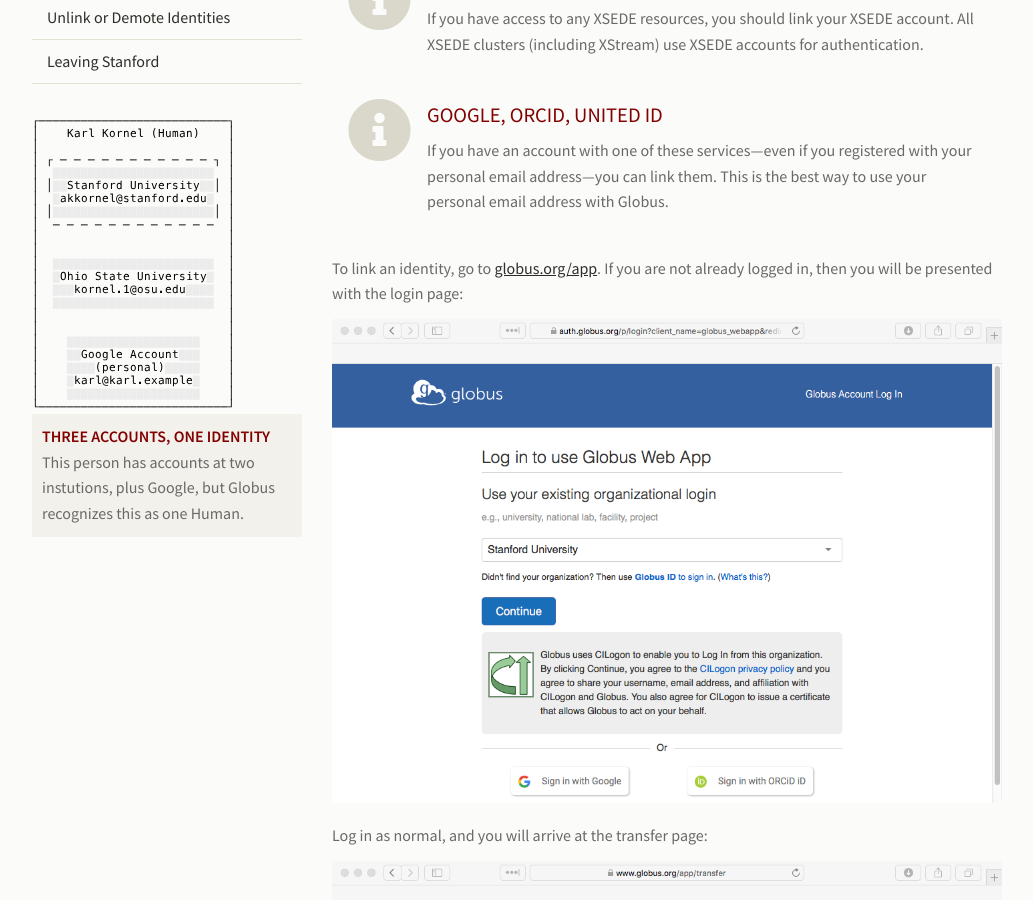
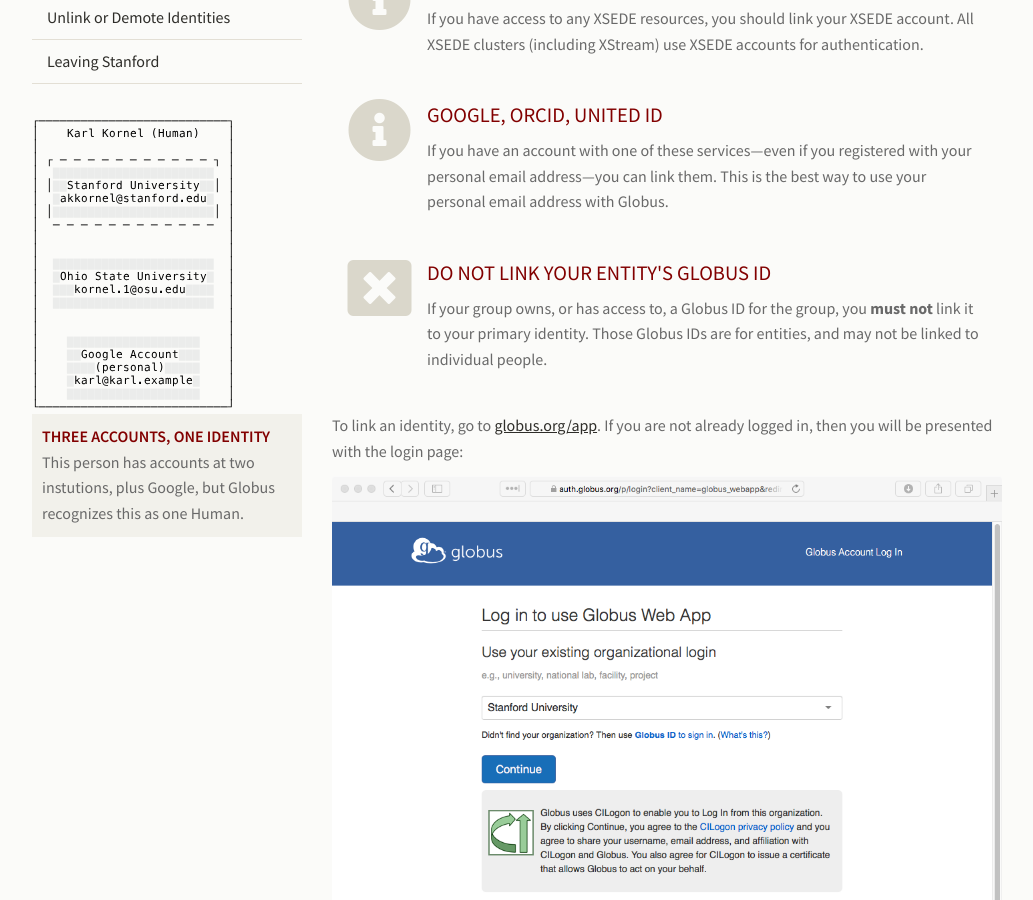
Before and after one commit to stanford-rc/globus.stanford.edu, a Jekyll site: the page built from accounts/link.md, in a window 1280 px wide and 900 px high, scrolled down 453 px. Shown: the whole window, without its empty margins (23-1056 px from the left). Built offline with Jekyll 4.4.1, drawn with Linux system fonts in a browser that asks for light colours; nearby versions of some CDN libraries.

Commit message:
Add warning about linking an entity Globus ID

```diff
--- a/accounts/link.md
+++ b/accounts/link.md
@@ -18,6 +18,12 @@ the person's _primary identity_.
 {% include info-box.html
    header="Google, ORCID, United ID"
    content="If you have an account with one of these services—even if you registered with your personal email address—you can link them.  This is the best way to use your personal email address with Globus."
+%}
+
+{% include info-box.html
+   icon="window-close"
+   header="Do not link your entity's Globus ID"
+   content="If your group owns, or has access to, a Globus ID for the group, you <b>must not</b> link it to your primary identity.  Those Globus IDs are for entities, and may not be linked to individual people."
 %}
 
 To link an identity, go to [globus.org/app](https://globus.org/app).  If you
```
